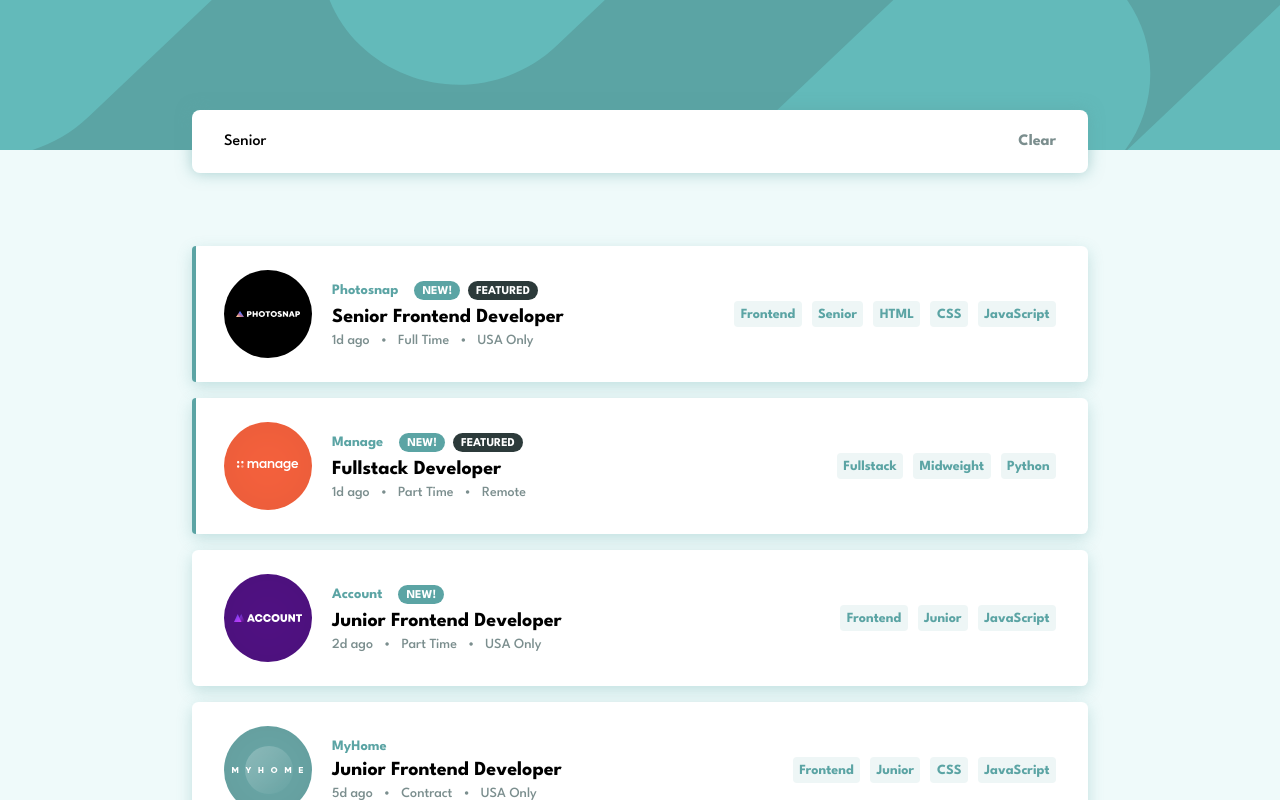
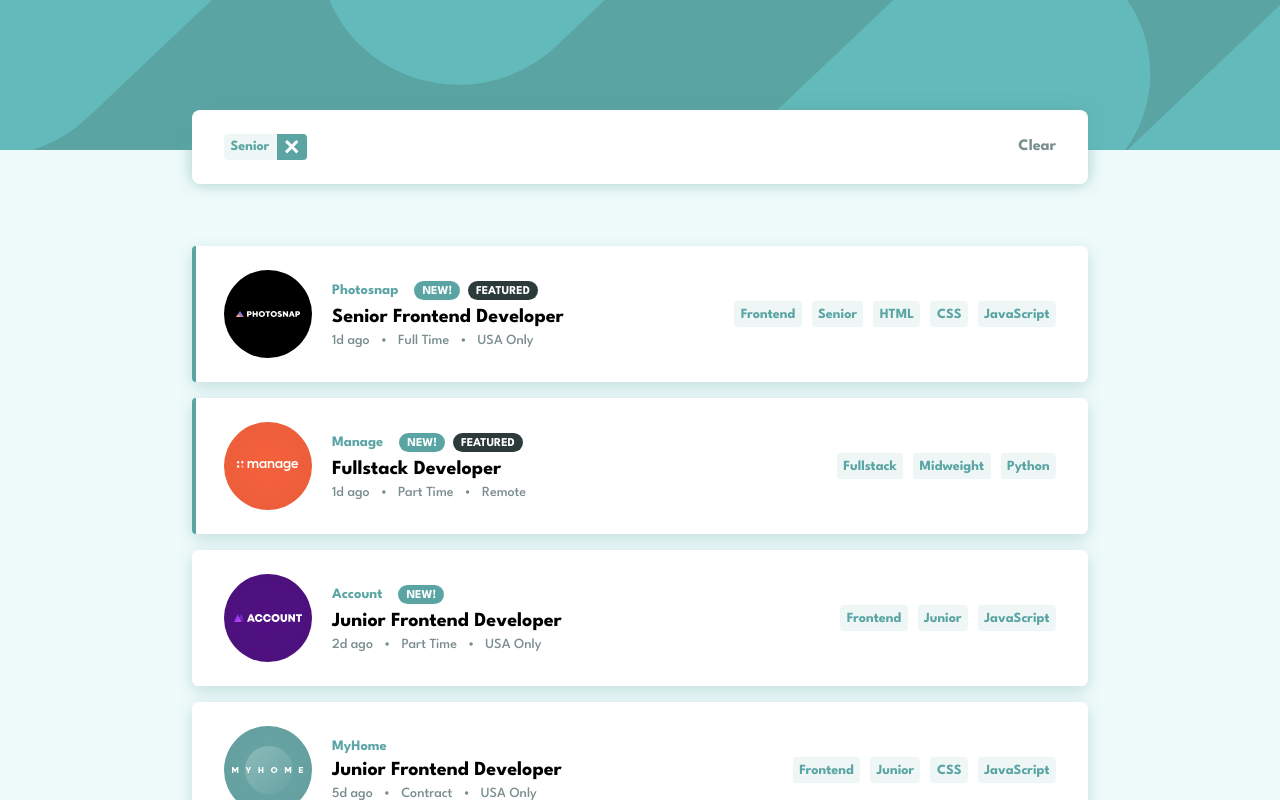
Before and after one commit to ahmedbaligh/job-listing, a React (Create React App) app: page / in a window 1280 px wide. Both pictures are taken after a click on the button "Senior". Shown: the top 800 px of the page. Built offline with nearby package versions, Linux system fonts and the light colour scheme.

Commit message:
feat: Implement removal of single filter

```diff
--- a/src/App.jsx
+++ b/src/App.jsx
@@ -32,6 +32,18 @@ export function App() {
     });
   };
 
+  const onRemoveFilter = (type, filterToRemove) => {
+    if (type === 'role' || type === 'level') {
+      setFilters({ ...filters, [type]: null });
+      return;
+    }
+
+    setFilters({
+      ...filters,
+      languages: filters.languages.filter(filter => filter !== filterToRemove)
+    });
+  };
+
   const onClearFilters = () => {
     setFilters(initialFilters);
   };
@@ -43,7 +55,7 @@ export function App() {
       <main>
         {hasFilters && (
           <div className="filters-container">
-            <Filters filters={filters} onClearFilters={onClearFilters} />
+            <Filters filters={filters} onRemoveFilter={onRemoveFilter} onClearFilters={onClearFilters} />
           </div>
         )}
 
--- a/src/components/filters/Filters.css
+++ b/src/components/filters/Filters.css
@@ -22,3 +22,44 @@
   color: var(--desaturated-dark-cyan);
   text-decoration: underline;
 }
+
+.filter {
+  display: flex;
+}
+
+.remove-filter {
+  background: var(--desaturated-dark-cyan);
+  display: flex;
+  justify-content: center;
+  padding: 0.25rem 0.5rem;
+  border-top-right-radius: 0.25rem;
+  border-bottom-right-radius: 0.25rem;
+  transition: background 0.3s;
+}
+
+.remove-filter:hover {
+  background: var(--very-dark-grayish-cyan);
+}
+
+.remove-filter:active {
+  background: var(--dark-grayish-cyan);
+}
+
+.remove-filter img {
+  align-self: center;
+}
+
+.filter-name {
+  display: flex;
+  align-items: center;
+  justify-content: center;
+  padding: 0.4rem;
+  padding-right: 0.5rem;
+  background-color: var(--light-grayish-cyan-filter-tablets);
+  border-top-left-radius: 0.25rem;
+  border-bottom-left-radius: 0.25rem;
+  font-size: 0.875rem;
+  font-weight: 700;
+  color: var(--desaturated-dark-cyan);
+  transition: color 0.3s, background-color 0.3s;
+}
--- a/src/components/filters/Filters.jsx
+++ b/src/components/filters/Filters.jsx
@@ -1,14 +1,18 @@
 import './Filters.css';
 
-export function Filters({ filters, onClearFilters }) {
+export function Filters({ filters, onRemoveFilter, onClearFilters }) {
   return (
     <section className="filters">
-      {filters.role && <span>{filters.role}</span>}
+      {filters.role && <Filter name={filters.role} onRemoveFilter={() => onRemoveFilter('role')} />}
 
-      {filters.level && <span>{filters.level}</span>}
+      {filters.level && <Filter name={filters.level} onRemoveFilter={() => onRemoveFilter('level')} />}
 
       {filters.languages.map(languageFilter => (
-        <span key={languageFilter}>{languageFilter}</span>
+        <Filter
+          key={languageFilter}
+          name={languageFilter}
+          onRemoveFilter={() => onRemoveFilter('languages', languageFilter)}
+        />
       ))}
 
       <button className="clear-filters" onClick={onClearFilters}>
@@ -17,3 +21,13 @@ export function Filters({ filters, onClearFilters }) {
     </section>
   );
 }
+
+const Filter = ({ name, onRemoveFilter }) => (
+  <div className="filter">
+    <span className="filter-name">{name}</span>
+
+    <button title={`Remove ${name} filter`} className="remove-filter" onClick={onRemoveFilter}>
+      <img src="/assets/images/icon-remove.svg" alt="Remove Filter" />
+    </button>
+  </div>
+);
```
